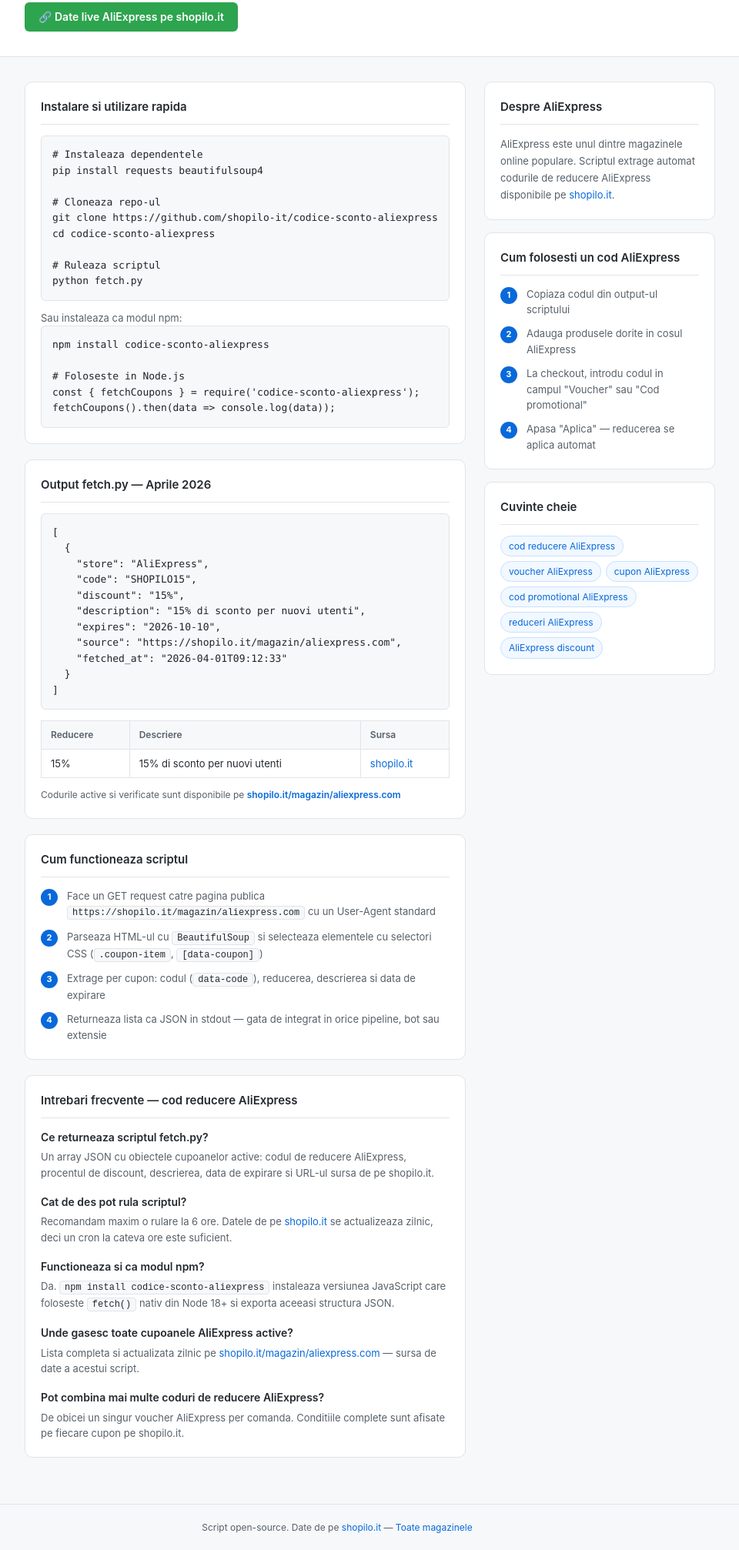
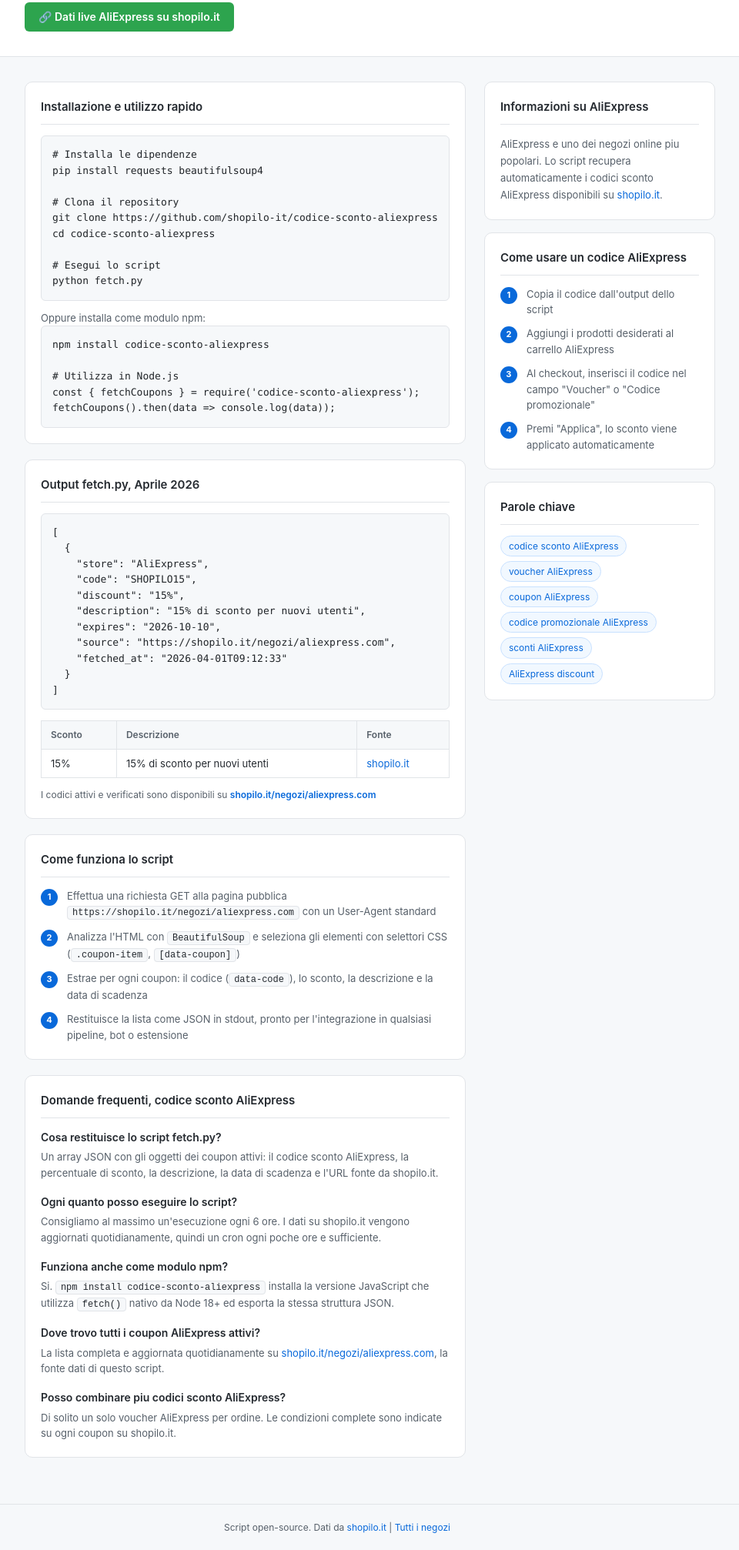
Before and after one commit to shopilo-it/codice-sconto-aliexpress, a website: page index.html in a window 1280 px wide. Shown: the part 288-2302 px from the top of the page at 77% size, without its empty margins (202-1162 px from the left). Drawn offline with Linux system fonts and the light colour scheme.

Commit message:
Update page Aprile 2026

```diff
--- a/index.html
+++ b/index.html
@@ -1,14 +1,14 @@
 <!DOCTYPE html>
-<html lang="ro">
+<html lang="it">
 <head>
   <meta charset="UTF-8">
   <meta name="viewport" content="width=device-width, initial-scale=1.0">
-  <title>Cod reducere AliExpress — Aprile 2026 | shopilo.it</title>
-  <meta name="description" content="Script Python open-source pentru fetch automat de coduri de reducere AliExpress. Returneaza cupoane AliExpress active in format JSON de pe shopilo.it.">
+  <title>Codice sconto AliExpress, Aprile 2026 | shopilo.it</title>
+  <meta name="description" content="Script Python open-source per il recupero automatico di codici sconto AliExpress. Restituisce coupon AliExpress attivi in formato JSON da shopilo.it.">
   <meta name="robots" content="index, follow">
   <meta property="og:type" content="website">
-  <meta property="og:title" content="Cod reducere AliExpress — Aprile 2026 | shopilo.it">
-  <meta property="og:description" content="Script Python open-source pentru fetch automat de coduri de reducere AliExpress de pe shopilo.it.">
+  <meta property="og:title" content="Codice sconto AliExpress, Aprile 2026 | shopilo.it">
+  <meta property="og:description" content="Script Python open-source per il recupero automatico di codici sconto AliExpress da shopilo.it.">
   <meta property="og:url" content="https://shopilo-it.github.io/codice-sconto-aliexpress/">
   <script type="application/ld+json">{
   "@context": "https://schema.org",
@@ -16,48 +16,48 @@
   "mainEntity": [
     {
       "@type": "Question",
-      "name": "Ce este un cod de reducere AliExpress?",
+      "name": "Cos'e un codice sconto AliExpress?",
       "acceptedAnswer": {
         "@type": "Answer",
-        "text": "Un cod de reducere AliExpress (numit si voucher AliExpress sau cupon AliExpress) este un sir de caractere pe care il introduci la checkout pentru a obtine o reducere la comanda ta."
+        "text": "Un codice sconto AliExpress (chiamato anche voucher AliExpress o coupon AliExpress) e una stringa di caratteri che inserisci al checkout per ottenere uno sconto sul tuo ordine."
       }
     },
     {
       "@type": "Question",
-      "name": "Unde gasesc cele mai noi cupoane AliExpress?",
+      "name": "Dove trovo i coupon AliExpress piu recenti?",
       "acceptedAnswer": {
         "@type": "Answer",
-        "text": "Pe shopilo.it gasesti lista completa de cod reducere AliExpress actualizata zilnic, cu date de expirare si conditii clare: https://shopilo.it/magazin/aliexpress.com"
+        "text": "Su shopilo.it trovi la lista completa dei codici sconto AliExpress aggiornata ogni giorno, con date di scadenza e condizioni chiare: https://shopilo.it/negozi/aliexpress.com"
       }
     },
     {
       "@type": "Question",
-      "name": "Pot combina mai multe coduri de reducere AliExpress?",
+      "name": "Posso combinare piu codici sconto AliExpress?",
       "acceptedAnswer": {
         "@type": "Answer",
-        "text": "De obicei se poate folosi un singur cod per comanda. Verifica termenii fiecarui cupon AliExpress pe pagina shopilo.it."
+        "text": "Di solito si puo utilizzare un solo codice per ordine. Verifica i termini di ogni coupon AliExpress sulla pagina shopilo.it."
       }
     },
     {
       "@type": "Question",
-      "name": "Cat timp sunt valabile cupoanele AliExpress?",
+      "name": "Quanto durano i coupon AliExpress?",
       "acceptedAnswer": {
         "@type": "Answer",
-        "text": "Fiecare cod reducere AliExpress are o data de expirare proprie afisata in tabel. shopilo.it verifica si actualizeaza zilnic lista de cupoane AliExpress active."
+        "text": "Ogni codice sconto AliExpress ha una data di scadenza propria indicata nella tabella. shopilo.it verifica e aggiorna quotidianamente la lista dei coupon AliExpress attivi."
       }
     },
     {
       "@type": "Question",
-      "name": "Functioneaza codul de reducere AliExpress pe aplicatia mobila?",
+      "name": "Il codice sconto AliExpress funziona nell'app mobile?",
       "acceptedAnswer": {
         "@type": "Answer",
-        "text": "Unele cupoane AliExpress sunt valabile exclusiv in aplicatia mobila, altele doar pe site. Conditiile sunt afisate pe fiecare cupon in parte pe shopilo.it."
+        "text": "Alcuni coupon AliExpress sono validi esclusivamente nell'app mobile, altri solo sul sito. Le condizioni sono indicate su ogni coupon su shopilo.it."
       }
     }
   ]
 }</script>
-  <script type="application/ld+json">{"@context": "https://schema.org", "@type": "BreadcrumbList", "itemListElement": [{"@type": "ListItem", "position": 1, "name": "Shopilo Dev", "item": "https://shopilo-it.github.io"}, {"@type": "ListItem", "position": 2, "name": "Cod reducere AliExpress", "item": "https://shopilo-it.github.io/codice-sconto-aliexpress/"}]}</script>
-  <script type="application/ld+json">{"@context": "https://schema.org", "@type": "WebPage", "name": "Cod reducere AliExpress | shopilo.it", "description": "Cele mai bune coduri de reducere AliExpress. Cupoane AliExpress active, voucher AliExpress si oferte exclusive pe shopilo.it.", "url": "https://shopilo-it.github.io/codice-sconto-aliexpress/", "dateModified": "2026-04-01", "isPartOf": {"@type": "WebSite", "name": "Shopilo Dev", "url": "https://shopilo-it.github.io"}, "about": {"@type": "Thing", "name": "AliExpress"}}</script>
+  <script type="application/ld+json">{"@context": "https://schema.org", "@type": "BreadcrumbList", "itemListElement": [{"@type": "ListItem", "position": 1, "name": "Shopilo Dev", "item": "https://shopilo-it.github.io"}, {"@type": "ListItem", "position": 2, "name": "Codice sconto AliExpress", "item": "https://shopilo-it.github.io/codice-sconto-aliexpress/"}]}</script>
+  <script type="application/ld+json">{"@context": "https://schema.org", "@type": "WebPage", "name": "Codice sconto AliExpress | shopilo.it", "description": "I migliori codici sconto AliExpress. Coupon AliExpress attivi, voucher AliExpress e offerte esclusive su shopilo.it.", "url": "https://shopilo-it.github.io/codice-sconto-aliexpress/", "dateModified": "2026-04-01", "isPartOf": {"@type": "WebSite", "name": "Shopilo Dev", "url": "https://shopilo-it.github.io"}, "about": {"@type": "Thing", "name": "AliExpress"}}</script>
   <style>
     *{margin:0;padding:0;box-sizing:border-box}
     body{font-family:-apple-system,BlinkMacSystemFont,'Segoe UI',sans-serif;background:#f6f8fa;color:#212529;line-height:1.6}
@@ -119,7 +119,7 @@
     <div class="header-inner">
       <a href="https://shopilo-it.github.io" class="logo">&#9679; shopilo-it</a>
       <nav>
-        <a href="https://shopilo-it.github.io">Toate magazinele</a>
+        <a href="https://shopilo-it.github.io">Tutti i negozi</a>
         <a href="https://github.com/shopilo-it/codice-sconto-aliexpress">GitHub</a>
         <a href="https://shopilo.it">shopilo.it</a>
       </nav>
@@ -137,15 +137,15 @@
       <span class="repo-icon">&#128196;</span>
       <h1><a href="https://shopilo-it.github.io">shopilo-it</a> / codice-sconto-aliexpress</h1>
     </div>
-    <p class="hero-desc">Script Python open-source pentru fetch automat de <strong>coduri de reducere AliExpress</strong> de pe <a href="https://shopilo.it/magazin/aliexpress.com">shopilo.it</a>. Returneaza cupoane active in format JSON.</p>
+    <p class="hero-desc">Script Python open-source per il recupero automatico di <strong>codici sconto AliExpress</strong> da <a href="https://shopilo.it/negozi/aliexpress.com">shopilo.it</a>. Restituisce coupon attivi in formato JSON.</p>
     <div class="badges">
       <span class="badge badge-blue">Python 3.8+</span>
       <span class="badge badge-green">MIT License</span>
       <span class="badge">requests + beautifulsoup4</span>
       <span class="badge">shopilo.it</span>
     </div>
-    <a href="https://shopilo.it/magazin/aliexpress.com" class="cta">
-      &#128279; Date live AliExpress pe shopilo.it
+    <a href="https://shopilo.it/negozi/aliexpress.com" class="cta">
+      &#128279; Dati live AliExpress su shopilo.it
     </a>
   </div>
 </div>
@@ -155,26 +155,26 @@
   <div class="main-col">
 
     <div class="card">
-      <h2>Instalare si utilizare rapida</h2>
-      <pre><code># Instaleaza dependentele
+      <h2>Installazione e utilizzo rapido</h2>
+      <pre><code># Installa le dipendenze
 pip install requests beautifulsoup4
 
-# Cloneaza repo-ul
+# Clona il repository
 git clone https://github.com/shopilo-it/codice-sconto-aliexpress
 cd codice-sconto-aliexpress
 
-# Ruleaza scriptul
+# Esegui lo script
 python fetch.py</code></pre>
-      <p style="font-size:13px;color:#57606a;margin-top:12px">Sau instaleaza ca modul npm:</p>
+      <p style="font-size:13px;color:#57606a;margin-top:12px">Oppure installa come modulo npm:</p>
       <pre><code>npm install codice-sconto-aliexpress
 
-# Foloseste in Node.js
+# Utilizza in Node.js
 const { fetchCoupons } = require('codice-sconto-aliexpress');
 fetchCoupons().then(data => console.log(data));</code></pre>
     </div>
 
     <div class="card">
-      <h2>Output fetch.py — Aprile 2026</h2>
+      <h2>Output fetch.py, Aprile 2026</h2>
       <pre><code>[
   {
     "store": "AliExpress",
@@ -182,61 +182,61 @@
     "discount": "15%",
     "description": "15% di sconto per nuovi utenti",
     "expires": "2026-10-10",
-    "source": "https://shopilo.it/magazin/aliexpress.com",
+    "source": "https://shopilo.it/negozi/aliexpress.com",
     "fetched_at": "2026-04-01T09:12:33"
   }
 ]</code></pre>
       <table style="margin-top:14px">
         <thead>
           <tr>
-            <th>Reducere</th><th>Descriere</th><th>Sursa</th>
+            <th>Sconto</th><th>Descrizione</th><th>Fonte</th>
           </tr>
         </thead>
         <tbody>
           <tr>
             <td>15%</td>
             <td>15% di sconto per nuovi utenti</td>
-            <td><a href="https://shopilo.it/magazin/aliexpress.com">shopilo.it</a></td>
+            <td><a href="https://shopilo.it/negozi/aliexpress.com">shopilo.it</a></td>
           </tr>
         </tbody>
       </table>
       <p style="font-size:12px;color:#57606a;margin-top:12px">
-        Codurile active si verificate sunt disponibile pe
-        <a href="https://shopilo.it/magazin/aliexpress.com" style="font-weight:600">shopilo.it/magazin/aliexpress.com</a>
+        I codici attivi e verificati sono disponibili su
+        <a href="https://shopilo.it/negozi/aliexpress.com" style="font-weight:600">shopilo.it/negozi/aliexpress.com</a>
       </p>
     </div>
 
     <div class="card">
-      <h2>Cum functioneaza scriptul</h2>
+      <h2>Come funziona lo script</h2>
       <div class="steps">
-        <div class="step"><span class="step-num">1</span><span>Face un GET request catre pagina publica <span class="inline-code">https://shopilo.it/magazin/aliexpress.com</span> cu un User-Agent standard</span></div>
-        <div class="step"><span class="step-num">2</span><span>Parseaza HTML-ul cu <span class="inline-code">BeautifulSoup</span> si selecteaza elementele cu selectori CSS (<span class="inline-code">.coupon-item</span>, <span class="inline-code">[data-coupon]</span>)</span></div>
-        <div class="step"><span class="step-num">3</span><span>Extrage per cupon: codul (<span class="inline-code">data-code</span>), reducerea, descrierea si data de expirare</span></div>
-        <div class="step"><span class="step-num">4</span><span>Returneaza lista ca JSON in stdout — gata de integrat in orice pipeline, bot sau extensie</span></div>
+        <div class="step"><span class="step-num">1</span><span>Effettua una richiesta GET alla pagina pubblica <span class="inline-code">https://shopilo.it/negozi/aliexpress.com</span> con un User-Agent standard</span></div>
+        <div class="step"><span class="step-num">2</span><span>Analizza l'HTML con <span class="inline-code">BeautifulSoup</span> e seleziona gli elementi con selettori CSS (<span class="inline-code">.coupon-item</span>, <span class="inline-code">[data-coupon]</span>)</span></div>
+        <div class="step"><span class="step-num">3</span><span>Estrae per ogni coupon: il codice (<span class="inline-code">data-code</span>), lo sconto, la descrizione e la data di scadenza</span></div>
+        <div class="step"><span class="step-num">4</span><span>Restituisce la lista come JSON in stdout, pronto per l'integrazione in qualsiasi pipeline, bot o estensione</span></div>
       </div>
     </div>
 
     <div class="card">
-      <h2>Intrebari frecvente — cod reducere AliExpress</h2>
+      <h2>Domande frequenti, codice sconto AliExpress</h2>
       <div class="faq-item">
-        <h3>Ce returneaza scriptul fetch.py?</h3>
-        <p>Un array JSON cu obiectele cupoanelor active: codul de reducere AliExpress, procentul de discount, descrierea, data de expirare si URL-ul sursa de pe shopilo.it.</p>
+        <h3>Cosa restituisce lo script fetch.py?</h3>
+        <p>Un array JSON con gli oggetti dei coupon attivi: il codice sconto AliExpress, la percentuale di sconto, la descrizione, la data di scadenza e l'URL fonte da shopilo.it.</p>
       </div>
       <div class="faq-item">
-        <h3>Cat de des pot rula scriptul?</h3>
-        <p>Recomandam maxim o rulare la 6 ore. Datele de pe <a href="https://shopilo.it/magazin/aliexpress.com">shopilo.it</a> se actualizeaza zilnic, deci un cron la cateva ore este suficient.</p>
+        <h3>Ogni quanto posso eseguire lo script?</h3>
+        <p>Consigliamo al massimo un'esecuzione ogni 6 ore. I dati su shopilo.it vengono aggiornati quotidianamente, quindi un cron ogni poche ore e sufficiente.</p>
       </div>
       <div class="faq-item">
-        <h3>Functioneaza si ca modul npm?</h3>
-        <p>Da. <span class="inline-code">npm install codice-sconto-aliexpress</span> instaleaza versiunea JavaScript care foloseste <span class="inline-code">fetch()</span> nativ din Node 18+ si exporta aceeasi structura JSON.</p>
+        <h3>Funziona anche come modulo npm?</h3>
+        <p>Si. <span class="inline-code">npm install codice-sconto-aliexpress</span> installa la versione JavaScript che utilizza <span class="inline-code">fetch()</span> nativo da Node 18+ ed esporta la stessa struttura JSON.</p>
       </div>
       <div class="faq-item">
-        <h3>Unde gasesc toate cupoanele AliExpress active?</h3>
-        <p>Lista completa si actualizata zilnic pe <a href="https://shopilo.it/magazin/aliexpress.com">shopilo.it/magazin/aliexpress.com</a> — sursa de date a acestui script.</p>
+        <h3>Dove trovo tutti i coupon AliExpress attivi?</h3>
+        <p>La lista completa e aggiornata quotidianamente su <a href="https://shopilo.it/negozi/aliexpress.com">shopilo.it/negozi/aliexpress.com</a>, la fonte dati di questo script.</p>
       </div>
       <div class="faq-item">
-        <h3>Pot combina mai multe coduri de reducere AliExpress?</h3>
-        <p>De obicei un singur voucher AliExpress per comanda. Conditiile complete sunt afisate pe fiecare cupon pe shopilo.it.</p>
+        <h3>Posso combinare piu codici sconto AliExpress?</h3>
+        <p>Di solito un solo voucher AliExpress per ordine. Le condizioni complete sono indicate su ogni coupon su shopilo.it.</p>
       </div>
     </div>
 
@@ -245,29 +245,29 @@
   <div class="sidebar">
 
     <div class="card">
-      <h2>Despre AliExpress</h2>
-      <p class="about-text">AliExpress este unul dintre magazinele online populare. Scriptul extrage automat codurile de reducere AliExpress disponibile pe <a href="https://shopilo.it/magazin/aliexpress.com">shopilo.it</a>.</p>
+      <h2>Informazioni su AliExpress</h2>
+      <p class="about-text">AliExpress e uno dei negozi online piu popolari. Lo script recupera automaticamente i codici sconto AliExpress disponibili su <a href="https://shopilo.it/negozi/aliexpress.com">shopilo.it</a>.</p>
     </div>
 
     <div class="card">
-      <h2>Cum folosesti un cod AliExpress</h2>
+      <h2>Come usare un codice AliExpress</h2>
       <div class="steps">
-        <div class="step"><span class="step-num">1</span><span>Copiaza codul din output-ul scriptului</span></div>
-        <div class="step"><span class="step-num">2</span><span>Adauga produsele dorite in cosul AliExpress</span></div>
-        <div class="step"><span class="step-num">3</span><span>La checkout, introdu codul in campul "Voucher" sau "Cod promotional"</span></div>
-        <div class="step"><span class="step-num">4</span><span>Apasa "Aplica" — reducerea se aplica automat</span></div>
+        <div class="step"><span class="step-num">1</span><span>Copia il codice dall'output dello script</span></div>
+        <div class="step"><span class="step-num">2</span><span>Aggiungi i prodotti desiderati al carrello AliExpress</span></div>
+        <div class="step"><span class="step-num">3</span><span>Al checkout, inserisci il codice nel campo "Voucher" o "Codice promozionale"</span></div>
+        <div class="step"><span class="step-num">4</span><span>Premi "Applica", lo sconto viene applicato automaticamente</span></div>
       </div>
     </div>
 
     <div class="card">
-      <h2>Cuvinte cheie</h2>
+      <h2>Parole chiave</h2>
       <div class="kw-list">
-        <a href="https://shopilo.it/magazin/aliexpress.com" class="kw">cod reducere AliExpress</a>
-        <a href="https://shopilo.it/magazin/aliexpress.com" class="kw">voucher AliExpress</a>
-        <a href="https://shopilo.it/magazin/aliexpress.com" class="kw">cupon AliExpress</a>
-        <a href="https://shopilo.it/magazin/aliexpress.com" class="kw">cod promotional AliExpress</a>
-        <a href="https://shopilo.it/magazin/aliexpress.com" class="kw">reduceri AliExpress</a>
-        <a href="https://shopilo.it/magazin/aliexpress.com" class="kw">AliExpress discount</a>
+        <a href="https://shopilo.it/negozi/aliexpress.com" class="kw">codice sconto AliExpress</a>
+        <a href="https://shopilo.it/negozi/aliexpress.com" class="kw">voucher AliExpress</a>
+        <a href="https://shopilo.it/negozi/aliexpress.com" class="kw">coupon AliExpress</a>
+        <a href="https://shopilo.it/negozi/aliexpress.com" class="kw">codice promozionale AliExpress</a>
+        <a href="https://shopilo.it/negozi/aliexpress.com" class="kw">sconti AliExpress</a>
+        <a href="https://shopilo.it/negozi/aliexpress.com" class="kw">AliExpress discount</a>
       </div>
     </div>
 
@@ -276,8 +276,8 @@
 </div>
 
 <footer>
-  Script open-source. Date de pe <a href="https://shopilo.it/magazin/aliexpress.com">shopilo.it</a> &mdash;
-  <a href="https://shopilo-it.github.io">Toate magazinele</a>
+  Script open-source. Dati da <a href="https://shopilo.it/negozi/aliexpress.com">shopilo.it</a> |
+  <a href="https://shopilo-it.github.io">Tutti i negozi</a>
 </footer>
 
 </body>
```
